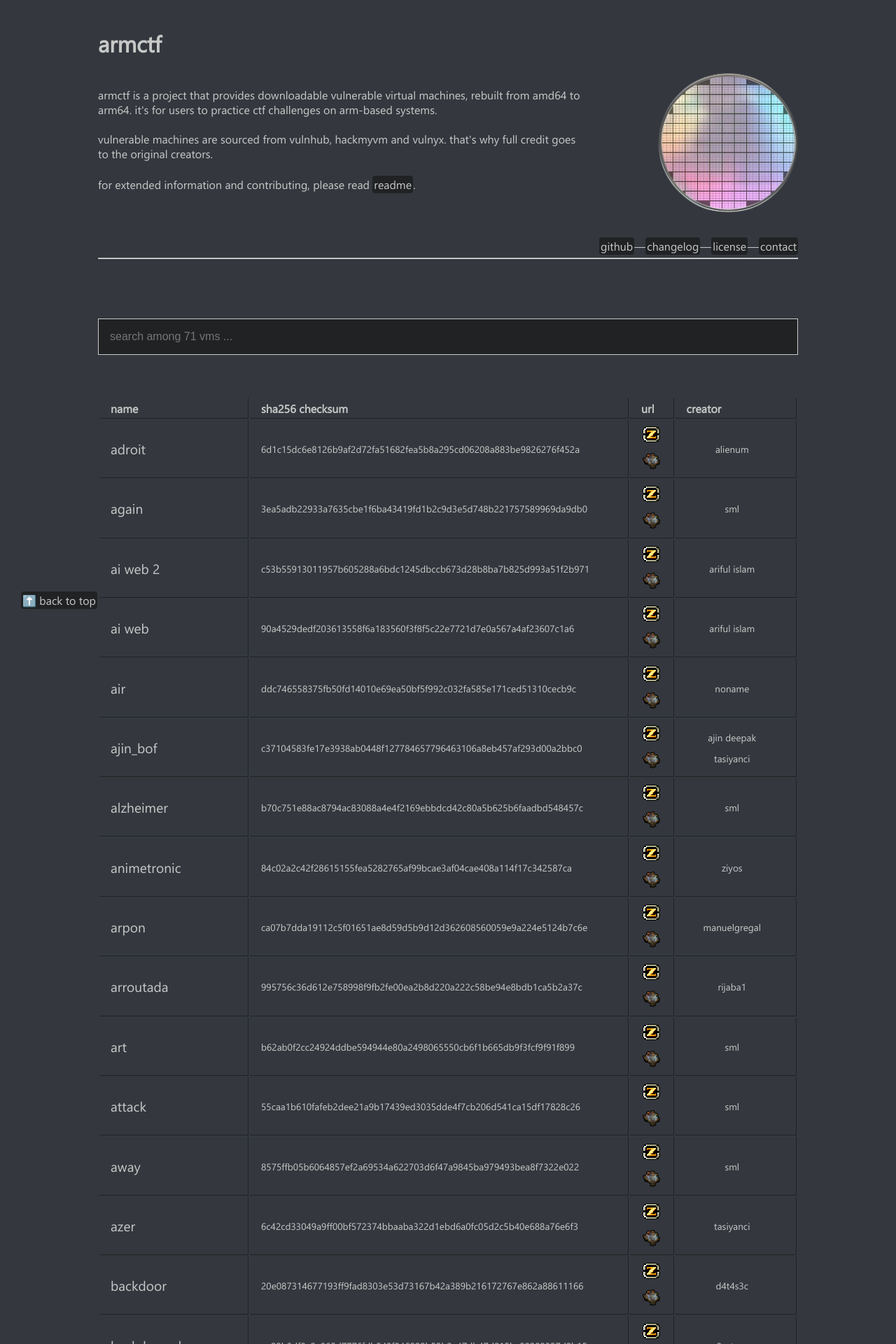
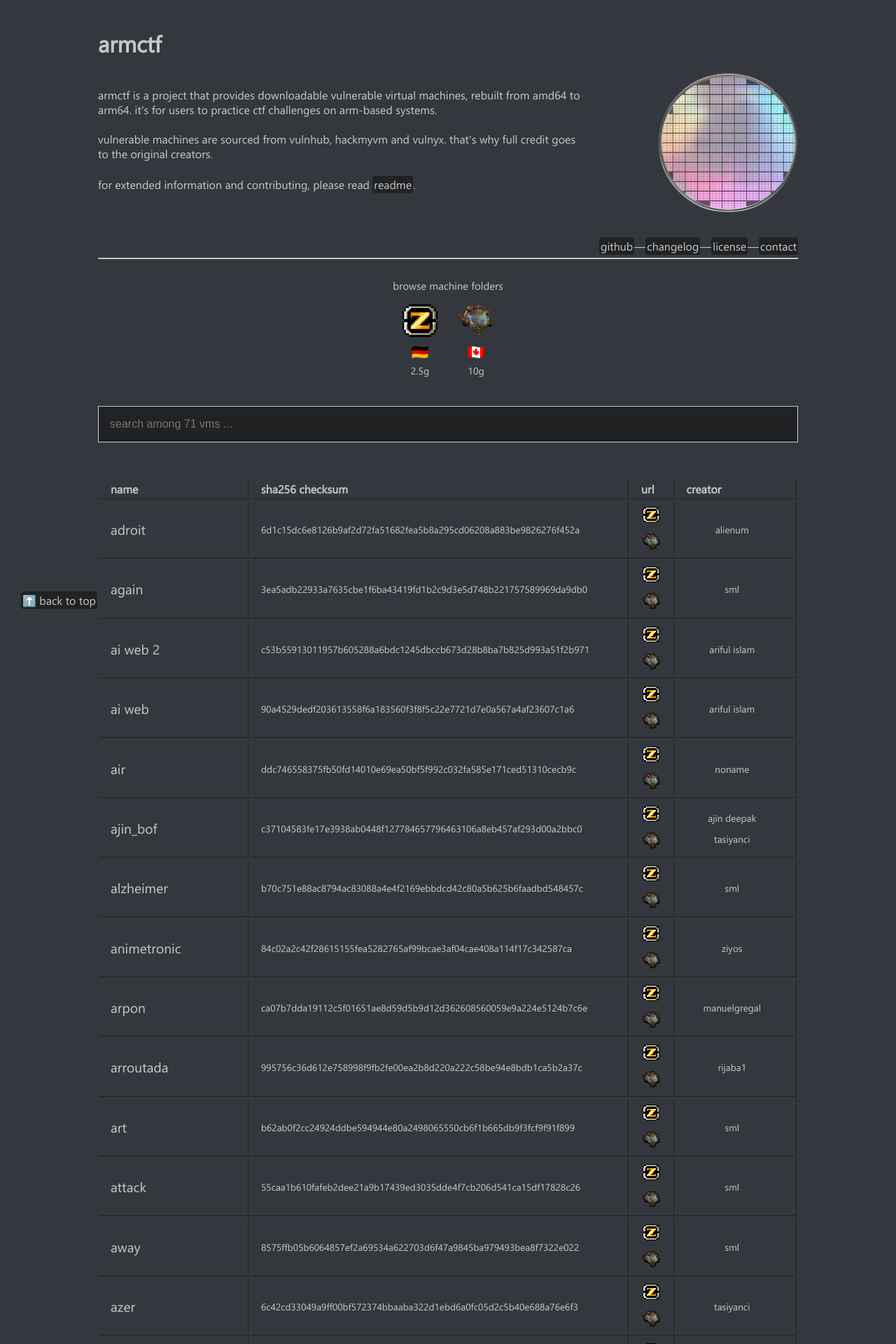
Before and after one commit to armctf/armctf, a Jekyll site: the page built from index.md, in a window 1280 px wide. Shown: the top 1920 px of the page at 70% size. Built offline with Jekyll 4.4.1, drawn with Linux system fonts in a browser that asks for light colours.

Commit message:
browse_folders_addon

```diff
--- a/_includes/vvm-index.html
+++ b/_includes/vvm-index.html
@@ -10,4 +10,21 @@ for extended information and contributing, please read <a href="https://github.c
 <br>
 <hr>
 </div>
+<div class="browsefolder">
+  <div class="folder-title">browse machine folders</div>
+
+  <div class="links-container">
+    <a class="browselinks" target="_blank" href="https://nc.zurrak.com/s/L4HZCwtY5GZd6dQ?dir=/pool">
+      <img src="assets/nc_big.png">
+      <span class="flag">🇩🇪</span>
+      <span class="speed">2.5g</span>
+    </a>
+
+    <a class="browselinks" target="_blank" href="https://ctfmirror.com/armctf/">
+      <img src="assets/mir_big.png">
+      <span class="flag">🇨🇦</span>
+      <span class="speed">10g</span>
+    </a>
+  </div>
+</div>
 <a href="#" class="bttop">⬆️ back to top</a>
--- a/assets/style.scss
+++ b/assets/style.scss
@@ -163,8 +163,9 @@ h5 {
 
 // binary list and search
 #bin-search-wrapper {
-    margin: 50px 0;
-    padding: 10px 0;
+//    margin: 50px 0;
+//   padding: 10px 0;
+    padding-bottom: 50px;
     position: relative; // XXX needed for tooltip sizing
 
     #bin-search-filters-dif {
@@ -497,3 +498,44 @@ td.vvm-wal {
         visibility: hidden;
     }
 }
+
+// browse folders
+.browsefolder {
+  display: flex;
+  flex-direction: column;
+  align-items: center;
+  gap: 15px;
+  padding-top: 20px;
+}
+
+.folder-title {
+  font-size: 15px;
+}
+
+.links-container {
+  display: flex;
+  gap: 30px;
+}
+
+.browselinks {
+  display: flex;
+  flex-direction: column;
+  align-items: center;
+  gap: 5px;
+  text-decoration: none;
+  color: inherit;
+}
+
+.browselinks img {
+  width: 50px;
+  height: auto;
+}
+
+.flag {
+  font-size: 20px;
+}
+
+.speed {
+//  font-family: monospace;
+  font-size: 14px;
+}
```
Also changed, not shown: assets/mir_big.png (added), assets/nc_big.png (added).
